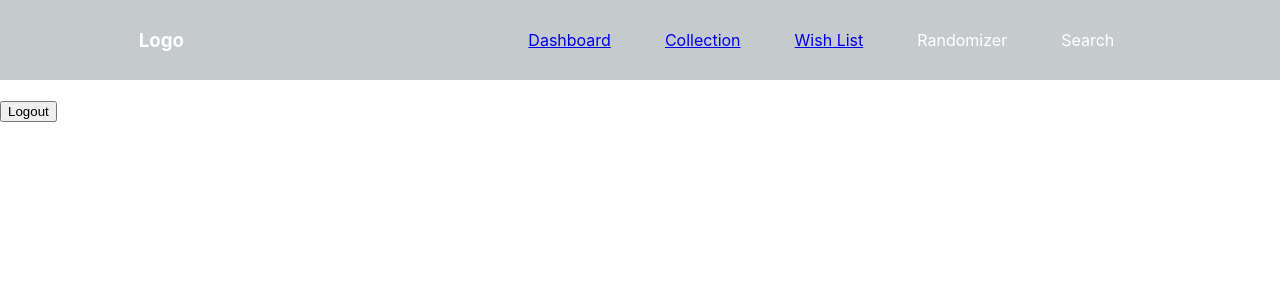
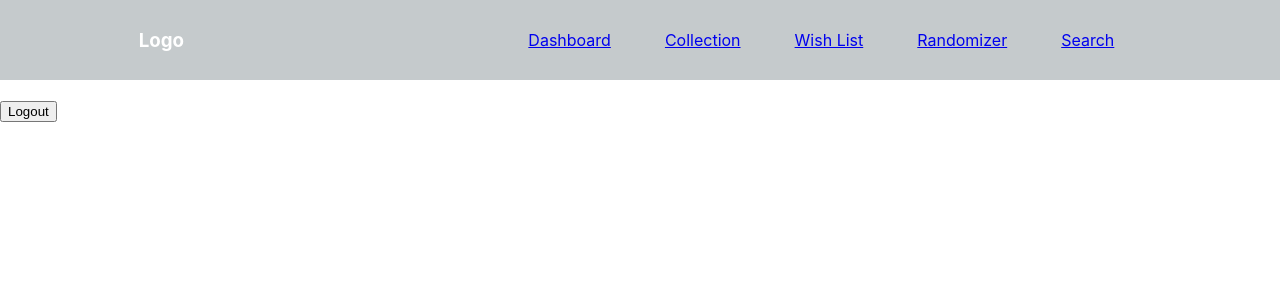
Before and after one commit to debersole81/audiophile, a React (Create React App) app: page /dashboard in a window 1280 px wide. Shown: the top 300 px of the page. Built offline with nearby package versions, Linux system fonts and the light colour scheme.

Commit message:
Wrapped search list element in a link component

```diff
--- a/src/components/Nav.js
+++ b/src/components/Nav.js
@@ -11,8 +11,8 @@ function Nav() {
                 <Link to="/dashboard"><li>Dashboard</li></Link>
                 <Link to="/dashboard/collection"><li>Collection</li></Link>
                 <Link to="/dashboard/wishlist"><li>Wish List</li></Link>
-                <li>Randomizer</li>
-                <li>Search</li>
+                <Link to="/dashboard/randomizer"><li>Randomizer</li></Link>
+                <Link to="/dashboard/search"><li>Search</li></Link>
             </ul>
         </nav>
     );
```
